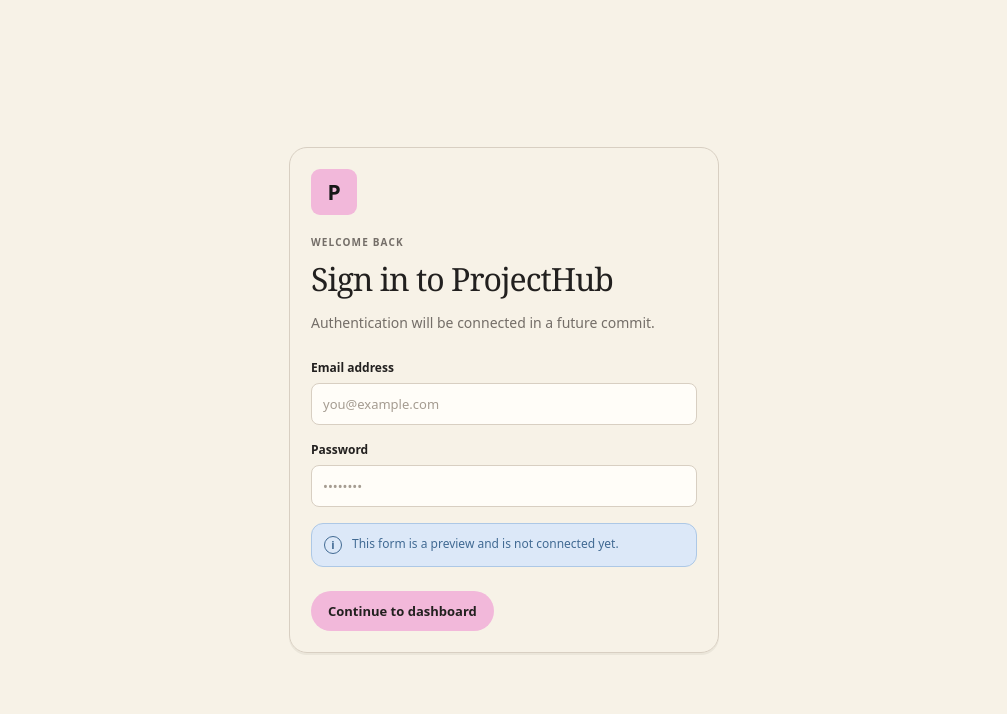
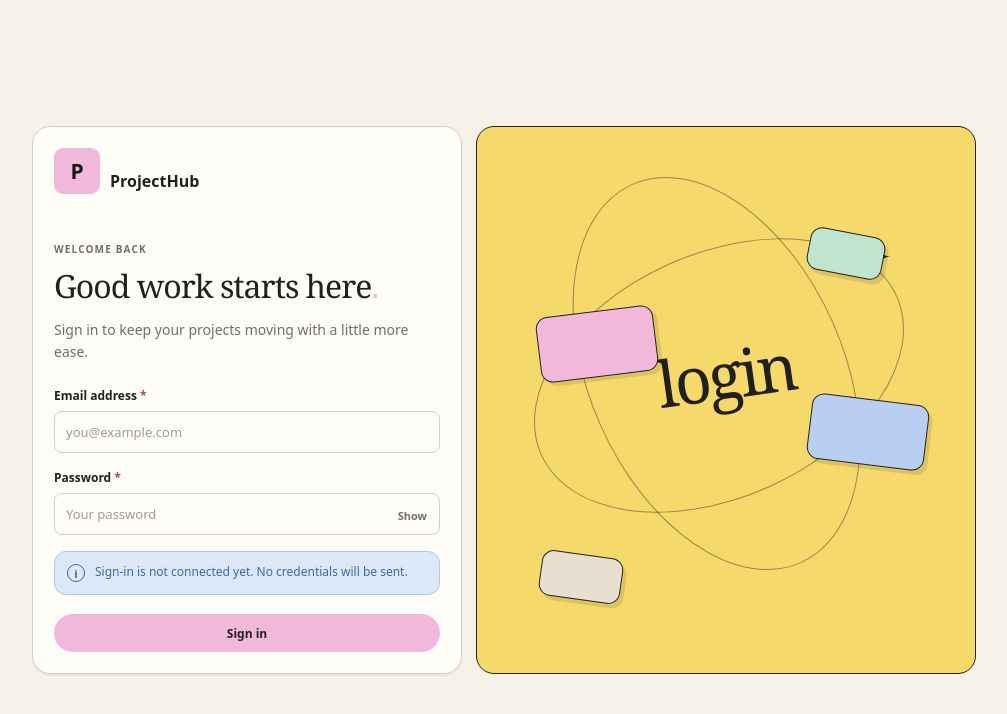
Before and after one commit to PMS-SE-Project/Project-Management-System-SE-Project, a React (Vite) app in the folder frontend/: page /login in a window 1280 px wide. Shown: the top 714 px of the page, without its empty margins (136-1143 px from the left). Built offline with nearby package versions, Linux system fonts and the light colour scheme.

Commit message:
feat(frontend): implement login form with client-side validation and pastel styling (S2-F02)

```diff
--- a/frontend/src/App.css
+++ b/frontend/src/App.css
@@ -397,15 +397,103 @@
   display: grid;
   min-height: 100svh;
   place-items: center;
-  padding: 24px;
+  padding: 34px;
   background: var(--color-cream);
 }
 
-.login-card { width: min(100%, 430px); }
+.login-layout {
+  display: grid;
+  grid-template-columns: minmax(340px, 430px) minmax(340px, 500px);
+  gap: 14px;
+  width: min(100%, 944px);
+}
+
+.login-card {
+  width: auto;
+  background: var(--color-white);
+}
+
+.login-brand {
+  display: flex;
+  align-items: center;
+  gap: 10px;
+  margin-bottom: 28px;
+}
+
+.login-brand-name {
+  color: var(--color-ink);
+  font-size: 16px;
+  font-weight: 800;
+}
+
 .login-card h1 { margin: 0 0 12px; font-family: Georgia, serif; font-size: 32px; font-weight: 500; letter-spacing: -1px; }
 .login-form { display: grid; gap: 16px; margin-top: 25px; }
-.primary-button { display: inline-block; margin-top: 24px; padding: 11px 17px; color: var(--color-ink); background: var(--color-pink); border-radius: var(--radius-pill); font-size: 13px; font-weight: 800; text-decoration: none; }
-.primary-button:hover { background: #e9a5cd; }
+.login-form .ui-button { width: 100%; margin-top: 3px; }
+.password-control { position: relative; }
+.password-control .ui-input { padding-right: 61px; }
+.password-toggle { position: absolute; right: 10px; bottom: 10px; padding: 2px 3px; color: var(--color-muted); background: transparent; border: 0; font-size: 11px; font-weight: 800; cursor: pointer; }
+.password-toggle:hover { color: var(--color-ink); }
+.form-status { margin: 14px 0 0; color: var(--color-success); font-size: 12px; line-height: 1.4; }
+
+.login-art-panel {
+  position: relative;
+  min-height: 520px;
+  overflow: hidden;
+  padding: 29px;
+  color: var(--color-ink);
+  background: var(--color-yellow);
+  border: 1px solid var(--color-ink);
+  border-radius: var(--radius-lg);
+}
+
+.art-orbit {
+  position: absolute;
+  border: 1px solid rgba(34, 32, 31, .45);
+  border-radius: 50%;
+  transform: rotate(-24deg);
+}
+
+.art-orbit-one {
+  width: 390px;
+  height: 245px;
+  top: 126px;
+  left: 47px;
+}
+
+.art-orbit-two {
+  width: 255px;
+  height: 415px;
+  top: 39px;
+  left: 112px;
+}
+
+.art-title {
+  position: absolute;
+  top: 204px;
+  left: 50%;
+  z-index: 1;
+  color: var(--color-ink);
+  font-family: Georgia, "Times New Roman", serif;
+  font-size: 64px;
+  letter-spacing: -3px;
+  transform: translateX(-50%) rotate(-8deg);
+}
+
+.art-note {
+  position: absolute;
+  z-index: 1;
+  width: 118px;
+  height: 66px;
+  border: 1px solid var(--color-ink);
+  border-radius: 12px;
+  box-shadow: 4px 4px 0 rgba(34, 32, 31, .12);
+}
+
+.art-note-pink { top: 184px; left: 61px; background: var(--color-pink); transform: rotate(-7deg); }
+.art-note-blue { right: 48px; top: 272px; background: var(--color-blue); transform: rotate(7deg); }
+.art-note-mint { right: 91px; top: 105px; width: 76px; height: 43px; background: var(--color-mint); transform: rotate(11deg); }
+.art-note-neutral { bottom: 73px; left: 63px; width: 82px; height: 46px; background: var(--color-neutral); transform: rotate(8deg); }
+.art-star { position: absolute; top: 106px; right: 83px; font-size: 34px; }
 .text-link { display: inline-block; margin-top: 22px; color: var(--color-ink); font-weight: 800; text-decoration: underline; text-underline-offset: 3px; }
 
 /* Shared UI primitives */
@@ -496,6 +584,27 @@
   .header-note, .profile-name { display: none; }
   .app-header { min-height: 61px; padding: 11px 16px; }
   .header-context { font-size: 11px; }
+  .main-content {   display: block;
+  padding: 20px 16px;
+  }
+  .login-layout {
+  display: block;
+  width: 100%;
+  }
+  .login-art-panel {
+  display: none;
+  }
+  .login-card {
+  max-width: 430px;
+  margin: 0 auto;
+  }
+  .standalone-page {
+  min-height: 100svh;
+  }
+  .login-layout + * {
+  display: none;
+  }
+  .standalone-page {
   .main-content { padding: 25px 16px 34px; }
   .dashboard-intro { align-items: flex-start; flex-direction: column; margin-bottom: 22px; }
   .dashboard-grid { display: grid; grid-template-columns: 1fr; gap: 10px; }
--- a/frontend/src/pages/LoginPage.tsx
+++ b/frontend/src/pages/LoginPage.tsx
@@ -1,23 +1,126 @@
-import { Link } from 'react-router-dom'
+import { useState, type FormEvent } from 'react'
 import { Alert } from '../components/ui/Alert'
+import { Button } from '../components/ui/Button'
 import { Card } from '../components/ui/Card'
 import { Input } from '../components/ui/Input'
 
+interface LoginFormValues {
+  email: string
+  password: string
+}
+
+interface LoginErrors {
+  email?: string
+  password?: string
+}
+
+function validate(values: LoginFormValues): LoginErrors {
+  const errors: LoginErrors = {}
+  const email = values.email.trim()
+
+  if (!email) {
+    errors.email = 'Email is required.'
+  } else if (!/^[^\s@]+@[^\s@]+\.[^\s@]+$/.test(email)) {
+    errors.email = 'Enter a valid email address.'
+  }
+
+  if (!values.password) {
+    errors.password = 'Password is required.'
+  }
+
+  return errors
+}
+
 export function LoginPage() {
+  const [values, setValues] = useState<LoginFormValues>({ email: '', password: '' })
+  const [errors, setErrors] = useState<LoginErrors>({})
+  const [showPassword, setShowPassword] = useState(false)
+  const [hasSubmitted, setHasSubmitted] = useState(false)
+  const [authError, setAuthError] = useState<string | null>(null)
+
+  function updateField(field: keyof LoginFormValues, value: string) {
+    setValues((current) => ({ ...current, [field]: value }))
+    if (hasSubmitted) {
+      setErrors(validate({ ...values, [field]: value }))
+    }
+  }
+
+  function handleSubmit(event: FormEvent<HTMLFormElement>) {
+    event.preventDefault()
+    const validationErrors = validate(values)
+    setHasSubmitted(true)
+    setErrors(validationErrors)
+    setAuthError(null)
+  }
+
   return (
     <div className="standalone-page">
-      <Card className="login-card" elevated>
-        <span className="brand-mark brand-mark-large" aria-hidden="true">P</span>
-        <p className="eyebrow">Welcome back</p>
-        <h1>Sign in to ProjectHub</h1>
-        <p className="page-description">Authentication will be connected in a future commit.</p>
-        <div className="login-form" aria-label="Sign in preview">
-          <Input label="Email address" type="email" placeholder="you@example.com" disabled />
-          <Input label="Password" type="password" placeholder="••••••••" disabled />
-          <Alert tone="info">This form is a preview and is not connected yet.</Alert>
-        </div>
-        <Link className="primary-button" to="/dashboard">Continue to dashboard</Link>
-      </Card>
+      <div className="login-layout">
+        <Card className="login-card" elevated>
+          <div className="login-brand">
+            <span className="brand-mark brand-mark-large" aria-hidden="true">P</span>
+            <span className="login-brand-name">ProjectHub</span>
+          </div>
+          <p className="eyebrow">Welcome back</p>
+          <h1>Good work starts here<span className="heading-dot">.</span></h1>
+          <p className="page-description">Sign in to keep your projects moving with a little more ease.</p>
+          <form className="login-form" onSubmit={handleSubmit} noValidate>
+            <Input
+              autoComplete="email"
+              error={errors.email}
+              id="login-email"
+              label="Email address"
+              name="email"
+              onChange={(event) => updateField('email', event.target.value)}
+              placeholder="you@example.com"
+              type="email"
+              value={values.email}
+              required
+            />
+            <div className="password-control">
+              <Input
+                autoComplete="current-password"
+                error={errors.password}
+                id="login-password"
+                label="Password"
+                name="password"
+                onChange={(event) => updateField('password', event.target.value)}
+                placeholder="Your password"
+                type={showPassword ? 'text' : 'password'}
+                value={values.password}
+                required
+              />
+              <button
+                className="password-toggle"
+                type="button"
+                onClick={() => setShowPassword((visible) => !visible)}
+                aria-pressed={showPassword}
+                aria-label={showPassword ? 'Hide password' : 'Show password'}
+              >
+                {showPassword ? 'Hide' : 'Show'}
+              </button>
+            </div>
+            <Alert tone="info">Sign-in is not connected yet. No credentials will be sent.</Alert>
+            {authError && <Alert tone="error">{authError}</Alert>}
+            <Button type="submit">Sign in</Button>
+          </form>
+          <div aria-live="polite">
+            {hasSubmitted && Object.keys(errors).length === 0 && (
+              <p className="form-status">Your details look good. Backend sign-in will be added next.</p>
+            )}
+          </div>
+        </Card>
+        <aside className="login-art-panel" aria-hidden="true">
+          <div className="art-orbit art-orbit-one" aria-hidden="true" />
+          <div className="art-orbit art-orbit-two" aria-hidden="true" />
+          <span className="art-title">login</span>
+          <div className="art-note art-note-pink" />
+          <div className="art-note art-note-blue" />
+          <div className="art-note art-note-mint" />
+          <div className="art-note art-note-neutral" />
+          <span className="art-star" aria-hidden="true">✦</span>
+        </aside>
+      </div>
     </div>
   )
 }
```
